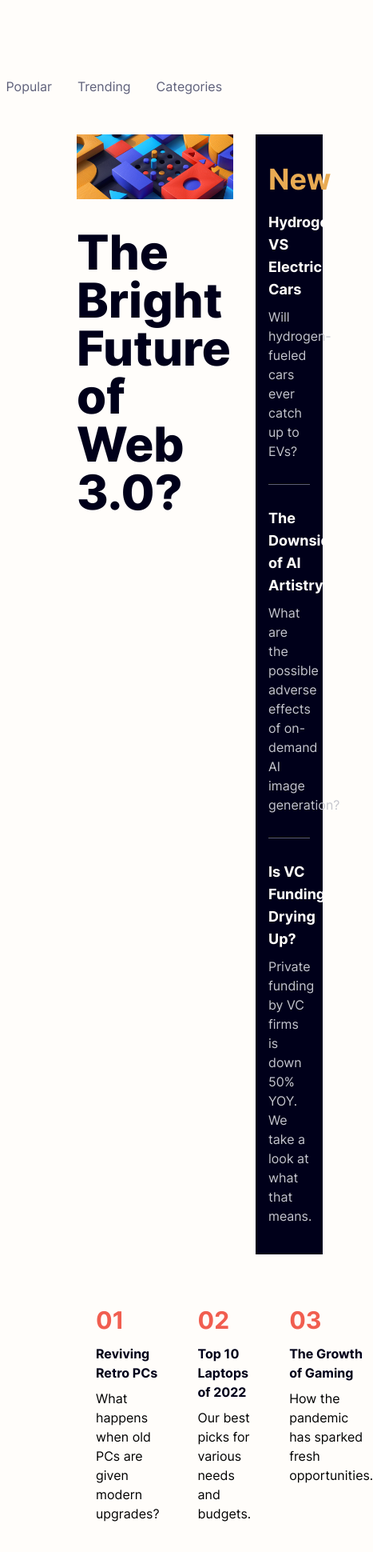
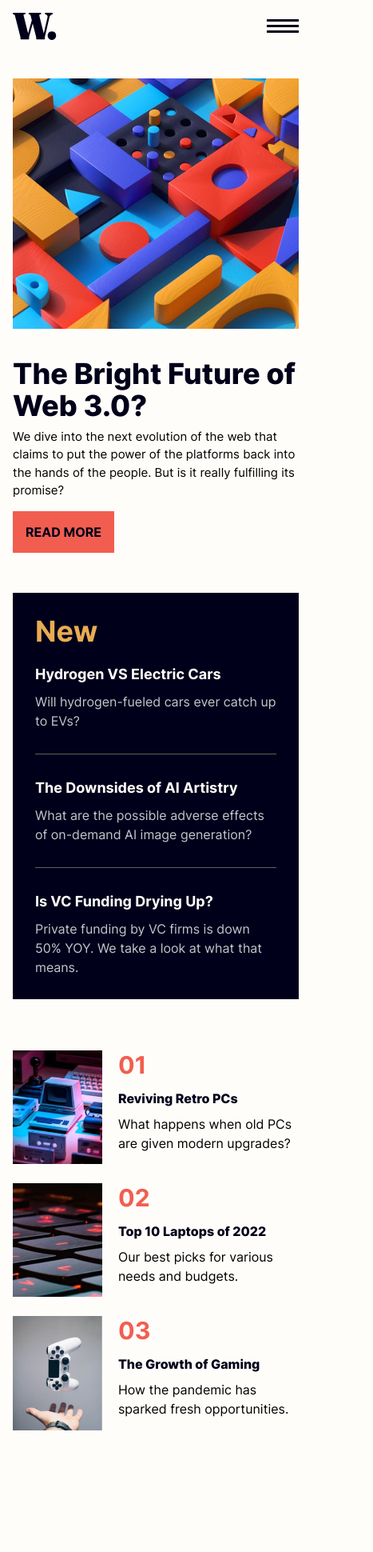
Before and after one commit to peppe2412/News-homepage, a website: page src/index.html in a window 390 px wide. Shown: the whole page at 80% size, 467 px wide, since content can reach past the window. After the commit the page ends 1804 px from the top, so only its background shows below. Drawn offline with Linux system fonts and the light colour scheme.

Commit message:
Mobile custom

```diff
--- a/src/index.html
+++ b/src/index.html
@@ -20,7 +20,7 @@
         <a href="/src/index.html">
           <img src="/assets/images/logo.svg" alt="Logo" />
         </a>
-        <div class="container flex items-center justify-end">
+        <div class="container hidden lg:flex items-center justify-end">
           <ul class="nav-links">
             <li><a href="/src/index.html">Home</a></li>
             <li><a href="/src/index.html">New</a></li>
@@ -29,25 +29,36 @@
             <li><a href="/src/index.html">Categories</a></li>
           </ul>
         </div>
+        <div class="container flex lg:hidden items-center justify-end">
+          <button>
+            <img src="/assets/images/icon-menu.svg" alt="icon-menu" />
+          </button>
+        </div>
       </nav>
     </header>
 
-    <main class="container grid grid-cols-12 gap-7">
+    <main class="lg:container lg:grid lg:grid-cols-12 lg:gap-7">
       <article class="col-span-8">
         <div class="mb-9">
           <div>
             <img
+              class="lg:flex hidden"
               src="/assets/images/image-web-3-desktop.jpg"
               alt="image-web-3-desktop"
             />
+            <img
+              class="lg:hidden flex"
+              src="/assets/images/image-web-3-mobile.jpg"
+              alt="image-web-3-mobile"
+            />
           </div>
         </div>
-        <div class="flex gap-10">
-          <div>
-            <h1 class="text-6xl">The Bright Future of Web 3.0?</h1>
+        <div class="lg:flex gap-10">
+          <div class="lg:mb-0 mb-2">
+            <h1 class="lg:text-6xl text-4xl">The Bright Future of Web 3.0?</h1>
           </div>
-          <div class="flex flex-col">
-            <p class="mb-10 text-[15px]">
+          <div class="flexflex-col">
+            <p class="lg:mb-10 mb-7 text-[15px]">
               We dive into the next evolution of the web that claims to put the
               power of the platforms back into the hands of the people. But is
               it really fulfilling its promise?
@@ -63,8 +74,8 @@
           </div>
         </div>
       </article>
-      <section class="bg-(--very-dark-blue) col-span-4">
-        <div class="mt-5 p-4 mb-5">
+      <section class="bg-(--very-dark-blue) lg:col-span-4 lg:mt-0 mt-16">
+        <div class="mt-5 lg:p-4 p-7 mb-5">
           <h2 class="text-(--soft-orange) font-bold text-4xl mb-5">New</h2>
           <div>
             <h3 class="text-(--off-white) text-lg font-bold mb-2">
@@ -99,46 +110,48 @@
     </main>
 
     <section class="mt-16">
-      <div class="flex gap-6">
-        <div>
+      <div class="flex lg:flex-row flex-col gap-6">
+        <div class="flex gap-5">
           <img
-            class="w-36"
+            class="lg:w-32 w-28"
             src="/assets/images/image-retro-pcs.jpg"
             alt="image-retro-pcs"
           />
-        </div>
           <div>
             <h2 class="text-3xl font-bold text-(--soft-red) mb-3">01</h2>
-          <h3 class="font-bold text-(--very-dark-blue) mb-2">Reviving Retro PCs</h3>
+            <h3 class="font-extrabold text-(--very-dark-blue) mb-2">
+              Reviving Retro PCs
+            </h3>
             <p>What happens when old PCs are given modern upgrades?</p>
           </div>
-        <div>
+        </div>
+        <div class="flex gap-5">
           <img
-            class="w-36"
+            class="lg:w-32 w-28"
             src="/assets/images/image-top-laptops.jpg"
             alt="image-top-laptops"
           />
-        </div>
           <div>
             <h2 class="text-3xl font-bold text-(--soft-red) mb-3">02</h2>
-          <h3 class="font-bold text-(--very-dark-blue) mb-2">
+            <h3 class="font-extrabold text-(--very-dark-blue) mb-2">
               Top 10 Laptops of 2022
             </h3>
             <p>Our best picks for various needs and budgets.</p>
           </div>
-        <div>
+        </div>
+        <div class="flex gap-5">
           <img
-            class="w-36"
+            class="lg:w-32 w-28"
             src="/assets/images/image-gaming-growth.jpg"
             alt="image-gaming-growth"
           />
-        </div>
           <div>
             <h2 class="text-3xl font-bold text-(--soft-red) mb-3">03</h2>
-          <h3 class="font-bold text-(--very-dark-blue) mb-2">
+            <h3 class="font-extrabold text-(--very-dark-blue) mb-2">
               The Growth of Gaming
             </h3>
             <p>How the pandemic has sparked fresh opportunities.</p>
+          </div>
         </div>
       </div>
     </section>
--- a/src/input.css
+++ b/src/input.css
@@ -16,7 +16,7 @@
 }
 
 body {
-  @apply font-inter p-24 bg-(--off-white);
+  @apply font-inter lg:p-24 p-4 bg-(--off-white);
 }
 
 hr {
```
Also changed, not shown: src/output.css. Lines whose indentation alone changed are shown as unchanged.
